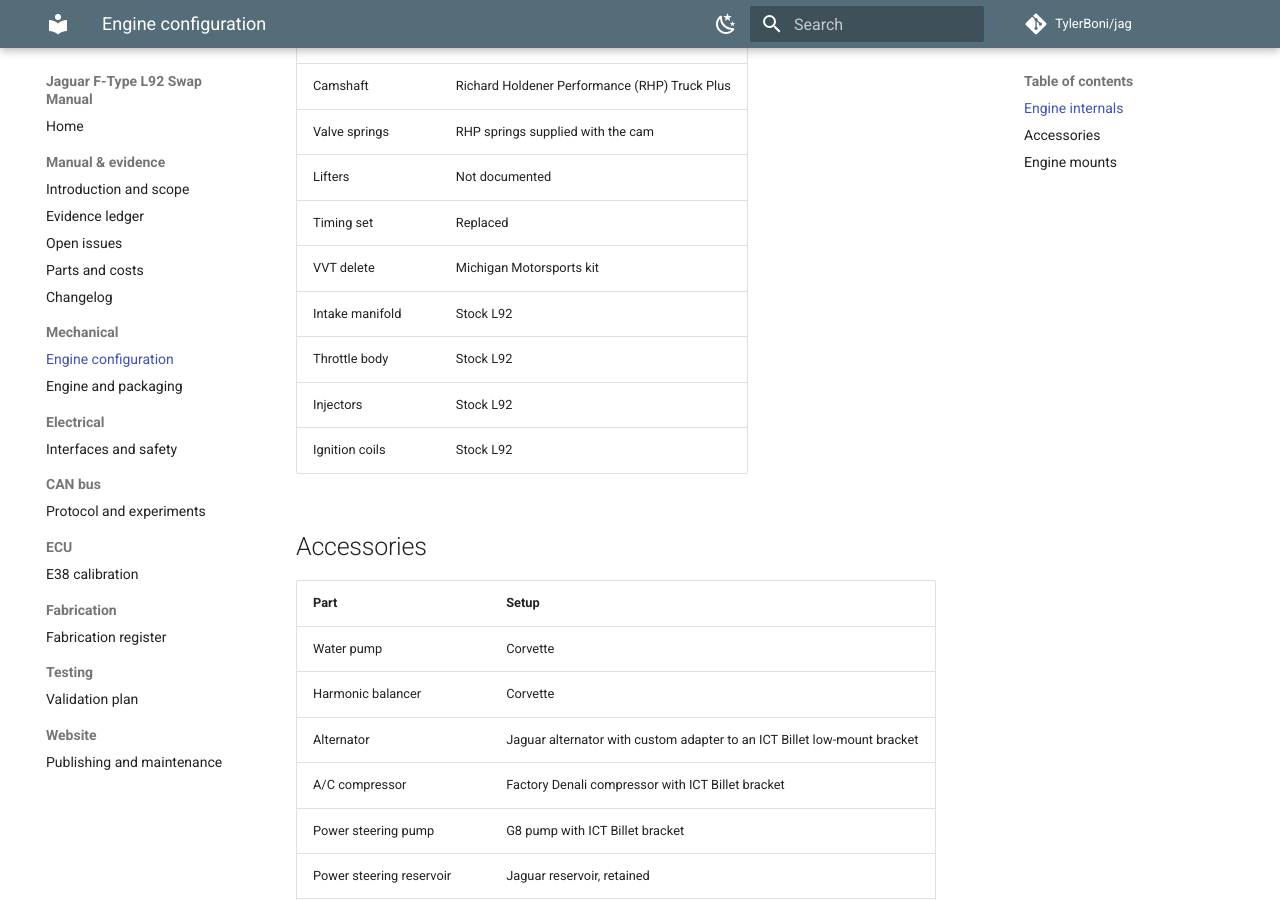
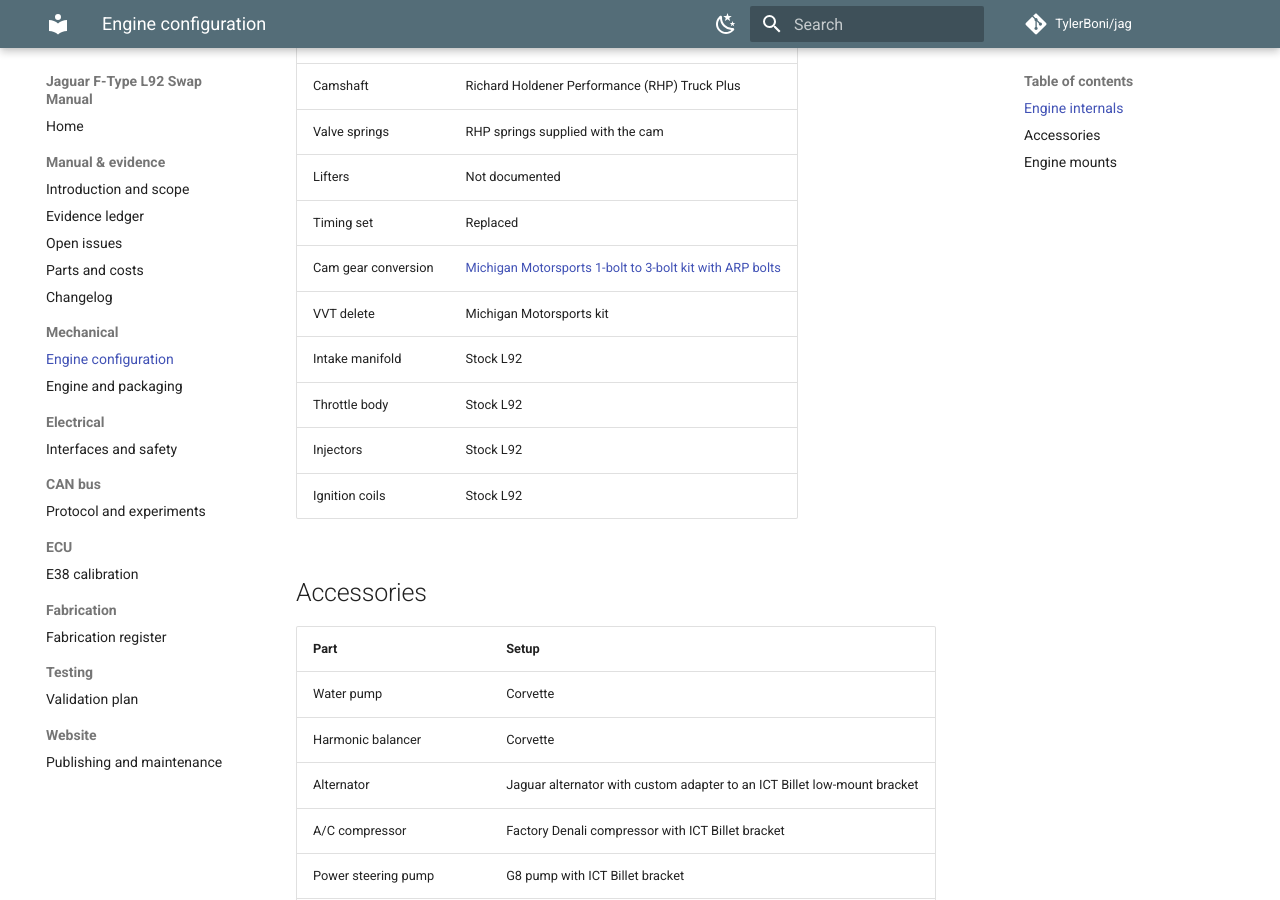
Before and after one commit to TylerBoni/jag, an MkDocs documentation site: the page built from build-manual/docs/mechanical/engine-configuration.md, in a window 1280 px wide and 900 px high, scrolled down 462 px. Built offline with MkDocs 1.6.1 and Material for MkDocs 9.7.7, drawn with Linux system fonts in a browser that asks for light colours; comment, search, counter and statistics services are not loaded.

```diff
--- a/build-manual/docs/mechanical/engine-configuration.md
+++ b/build-manual/docs/mechanical/engine-configuration.md
@@ -14,6 +14,7 @@ The heads and rotating assembly are stock L92.
 | Valve springs | RHP springs supplied with the cam |
 | Lifters | Not documented |
 | Timing set | Replaced |
+| Cam gear conversion | [Michigan Motorsports 1-bolt to 3-bolt kit with ARP bolts](https://www.amazon.com/dp/B07Q5V8GYW?tag=tylerboni-20) |
 | VVT delete | Michigan Motorsports kit |
 | Intake manifold | Stock L92 |
 | Throttle body | Stock L92 |
```
